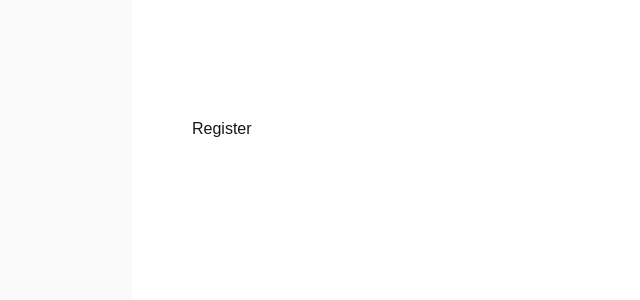
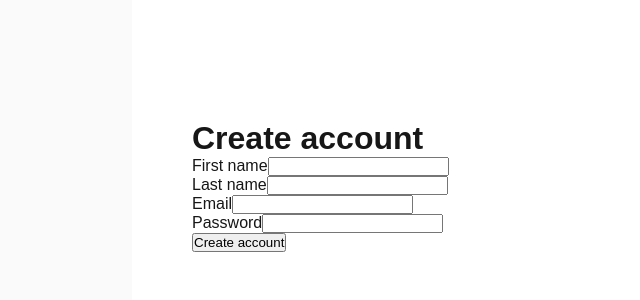
Before and after one commit to HackYourFutureProjects/c55-final-project-group-C, a Next.js app in the folder frontend/: page /register in a window 1280 px wide. Shown: the top 300 px of the page, without its empty margins (108-748 px from the left). Built offline with nearby package versions, Linux system fonts and the light colour scheme.

Commit message:
feat: add frontend authentication forms

```diff
--- a/frontend/src/app/register/page.tsx
+++ b/frontend/src/app/register/page.tsx
@@ -1,3 +1,170 @@
+"use client";
+
+import { useRouter } from "next/navigation";
+import { type FormEvent, useState } from "react";
+import { registerUser } from "@/lib/api";
+
+type FormErrors = {
+  firstName?: string;
+  lastName?: string;
+  email?: string;
+  password?: string;
+  form?: string;
+};
+
 export default function RegisterPage() {
-  return <div>Register</div>;
+  const router = useRouter();
+
+  const [firstName, setFirstName] = useState("");
+  const [lastName, setLastName] = useState("");
+  const [email, setEmail] = useState("");
+  const [password, setPassword] = useState("");
+
+  const [errors, setErrors] = useState<FormErrors>({});
+  const [isSubmitting, setIsSubmitting] = useState(false);
+
+  function validate() {
+    const nextErrors: FormErrors = {};
+
+    if (!firstName.trim()) {
+      nextErrors.firstName = "First name is required.";
+    }
+
+    if (!lastName.trim()) {
+      nextErrors.lastName = "Last name is required.";
+    }
+
+    if (!email.trim()) {
+      nextErrors.email = "Email is required.";
+    } else if (!/^\S+@\S+\.\S+$/.test(email)) {
+      nextErrors.email = "Enter a valid email address.";
+    }
+
+    if (!password) {
+      nextErrors.password = "Password is required.";
+    } else if (password.length < 6) {
+      nextErrors.password = "Password must be at least 6 characters.";
+    }
+
+    setErrors(nextErrors);
+
+    return Object.keys(nextErrors).length === 0;
+  }
+
+  async function handleSubmit(event: FormEvent<HTMLFormElement>) {
+    event.preventDefault();
+
+    if (!validate()) {
+      return;
+    }
+
+    setIsSubmitting(true);
+    setErrors({});
+
+    try {
+      await registerUser({
+        name: `${firstName.trim()} ${lastName.trim()}`.trim(),
+        email: email.trim().toLowerCase(),
+        password,
+      });
+
+      router.push("/login");
+    } catch {
+      setErrors({
+        form: "We could not create your account. Please try again.",
+      });
+    } finally {
+      setIsSubmitting(false);
+    }
+  }
+
+  return (
+    <main>
+      <h1>Create account</h1>
+
+      <form onSubmit={handleSubmit} noValidate>
+        {errors.form ? <p role="alert">{errors.form}</p> : null}
+
+        <div>
+          <label htmlFor="firstName">First name</label>
+          <input
+            id="firstName"
+            name="firstName"
+            type="text"
+            autoComplete="given-name"
+            value={firstName}
+            onChange={(event) => setFirstName(event.target.value)}
+            aria-invalid={Boolean(errors.firstName)}
+            aria-describedby={errors.firstName ? "firstName-error" : undefined}
+          />
+          {errors.firstName ? (
+            <p id="firstName-error" role="alert">
+              {errors.firstName}
+            </p>
+          ) : null}
+        </div>
+
+        <div>
+          <label htmlFor="lastName">Last name</label>
+          <input
+            id="lastName"
+            name="lastName"
+            type="text"
+            autoComplete="family-name"
+            value={lastName}
+            onChange={(event) => setLastName(event.target.value)}
+            aria-invalid={Boolean(errors.lastName)}
+            aria-describedby={errors.lastName ? "lastName-error" : undefined}
+          />
+          {errors.lastName ? (
+            <p id="lastName-error" role="alert">
+              {errors.lastName}
+            </p>
+          ) : null}
+        </div>
+
+        <div>
+          <label htmlFor="email">Email</label>
+          <input
+            id="email"
+            name="email"
+            type="email"
+            autoComplete="email"
+            value={email}
+            onChange={(event) => setEmail(event.target.value)}
+            aria-invalid={Boolean(errors.email)}
+            aria-describedby={errors.email ? "email-error" : undefined}
+          />
+          {errors.email ? (
+            <p id="email-error" role="alert">
+              {errors.email}
+            </p>
+          ) : null}
+        </div>
+
+        <div>
+          <label htmlFor="password">Password</label>
+          <input
+            id="password"
+            name="password"
+            type="password"
+            autoComplete="new-password"
+            value={password}
+            onChange={(event) => setPassword(event.target.value)}
+            aria-invalid={Boolean(errors.password)}
+            aria-describedby={errors.password ? "password-error" : undefined}
+          />
+          {errors.password ? (
+            <p id="password-error" role="alert">
+              {errors.password}
+            </p>
+          ) : null}
+        </div>
+
+        <button type="submit" disabled={isSubmitting}>
+          {isSubmitting ? "Creating account..." : "Create account"}
+        </button>
+      </form>
+    </main>
+  );
 }
--- a/frontend/src/lib/api.ts
+++ b/frontend/src/lib/api.ts
@@ -0,0 +1,80 @@
+export type RegisterRequest = {
+  name: string;
+  email: string;
+  password: string;
+};
+
+export type RegisterResponse = {
+  id: string;
+  email: string;
+  name: string;
+  message: string;
+};
+
+export type LoginRequest = {
+  email: string;
+  password: string;
+};
+
+export type LoginResponse = {
+  email: string;
+  name: string;
+};
+
+export type CurrentUserResponse = {
+  id: string;
+  email: string;
+  name: string;
+};
+
+async function request<T>(path: string, options: RequestInit = {}): Promise<T> {
+  const response = await fetch(path, {
+    ...options,
+    credentials: "include",
+    headers: {
+      "Content-Type": "application/json",
+      ...options.headers,
+    },
+  });
+
+  if (!response.ok) {
+    throw new Error(`Request failed with status ${response.status}`);
+  }
+
+  const contentType = response.headers.get("content-type");
+
+  if (!contentType?.includes("application/json")) {
+    return undefined as T;
+  }
+
+  return response.json() as Promise<T>;
+}
+
+// Based on backend auth PR #25.
+// Re-check the contract after that PR is merged.
+
+export function registerUser(
+  payload: RegisterRequest,
+): Promise<RegisterResponse> {
+  return request<RegisterResponse>("/api/auth/register", {
+    method: "POST",
+    body: JSON.stringify(payload),
+  });
+}
+
+export function loginUser(payload: LoginRequest): Promise<LoginResponse> {
+  return request<LoginResponse>("/api/auth/login", {
+    method: "POST",
+    body: JSON.stringify(payload),
+  });
+}
+
+export function logoutUser(): Promise<void> {
+  return request<void>("/api/auth/logout", {
+    method: "POST",
+  });
+}
+
+export function getCurrentUser(): Promise<CurrentUserResponse> {
+  return request<CurrentUserResponse>("/api/users/me");
+}
```
Also changed, not shown: frontend/src/app/login/page.tsx (+114 -1 lines).
